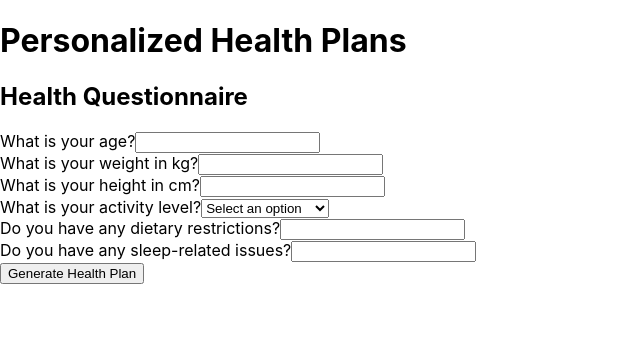
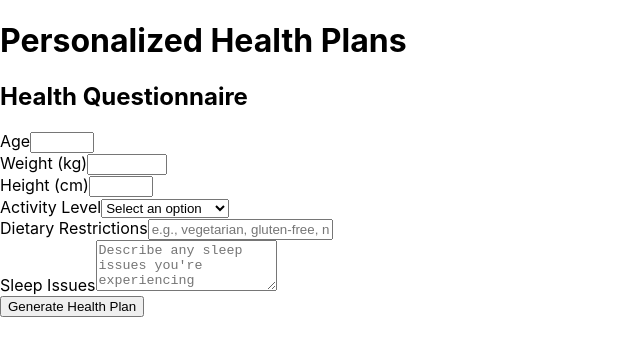
Before and after one commit to amrutlal-kavaiya/MediRAG, a React (Create React App) app in the folder healthcare-plus/frontend/: page /health-plans in a window 1280 px wide. Shown: the top 356 px of the page, without its empty margins (0-640 px from the left). Built offline with nearby package versions, Linux system fonts and the light colour scheme.

Commit message:
Health Planner Working

```diff
--- a/healthcare-plus/frontend/src/components/HealthPlans.tsx
+++ b/healthcare-plus/frontend/src/components/HealthPlans.tsx
@@ -1,57 +1,69 @@
 import React, { useState } from 'react';
 import { Utensils, Moon, AlertCircle } from 'lucide-react';
+import { Link } from 'react-router-dom';
 
 interface HealthPlanData {
-  dietPlan: string[];
-  sleepRoutine: string[];
+  diet_plan: {
+    caloric_intake: number;
+    macronutrients: {
+      carbohydrates: string;
+      proteins: string;
+      fats: string;
+    };
+    meal_plan: {
+      [key: string]: {
+        time: string;
+        items: string[];
+      };
+    };
+  };
+  sleep_routine: {
+    bedtime: string;
+    wake_time: string;
+    pre_sleep_activities: string[];
+  };
 }
 
-interface Question {
-  id: string;
-  text: string;
-  type: 'text' | 'number' | 'select';
-  options?: string[];
-}
-
-const questions: Question[] = [
-  { id: 'age', text: 'What is your age?', type: 'number' },
-  { id: 'weight', text: 'What is your weight in kg?', type: 'number' },
-  { id: 'height', text: 'What is your height in cm?', type: 'number' },
-  { id: 'activityLevel', text: 'What is your activity level?', type: 'select', options: ['Sedentary', 'Lightly Active', 'Moderately Active', 'Very Active', 'Extra Active'] },
-  { id: 'dietaryRestrictions', text: 'Do you have any dietary restrictions?', type: 'text' },
-  { id: 'sleepIssues', text: 'Do you have any sleep-related issues?', type: 'text' },
-];
-
 const HealthPlans: React.FC = () => {
-  const [answers, setAnswers] = useState<Record<string, string>>({});
+  const [formData, setFormData] = useState({
+    age: '',
+    weight: '',
+    height: '',
+    activityLevel: '',
+    dietaryRestrictions: '',
+    sleepIssues: ''
+  });
   const [healthPlan, setHealthPlan] = useState<HealthPlanData | null>(null);
   const [error, setError] = useState<string | null>(null);
   const [loading, setLoading] = useState<boolean>(false);
 
-  const handleInputChange = (id: string, value: string) => {
-    setAnswers((prev: Record<string, string>) => ({ ...prev, [id]: value }));
+  const handleInputChange = (e: React.ChangeEvent<HTMLInputElement | HTMLSelectElement | HTMLTextAreaElement>) => {
+    const { name, value } = e.target;
+    setFormData(prevData => ({ ...prevData, [name]: value }));
   };
 
-  const handleSubmit = async () => {
+  const handleSubmit = async (e: React.FormEvent) => {
+    e.preventDefault();
     setLoading(true);
     setError(null);
     setHealthPlan(null);
 
     try {
-      const response = await fetch('/api/HealthPlans', {
+      const response = await fetch('https://scaling-giggle-5gxq7xjwpjr7c79q9-3001.app.github.dev/api/HealthPlans', {
         method: 'POST',
         headers: {
           'Content-Type': 'application/json',
         },
-        body: JSON.stringify(answers),
+        body: JSON.stringify(formData),
       });
 
       if (!response.ok) {
         throw new Error('Server error');
       }
 
-      const data: HealthPlanData = await response.json();
-      setHealthPlan(data);
+      const data = await response.json();
+      console.log('Received data:', data);
+      setHealthPlan(data.healthPlan);
     } catch (err) {
       setError('An error occurred while processing your request. Please try again.');
     } finally {
@@ -60,55 +72,113 @@ const HealthPlans: React.FC = () => {
   };
 
   return (
-    <div className="min-h-screen bg-gradient-to-b from-green-50 to-white">
-      <div className="container mx-auto px-4 py-8">
-        <h1 className="text-4xl font-bold text-green-800 mb-8 text-center">Personalized Health Plans</h1>
+    <div className="min-h-screen bg-gradient-to-b from-blue-50 to-white">
+      {/* Header and other components ... */}
+
+      <main className="container mx-auto px-4 py-8">
+        <h1 className="text-4xl font-bold text-blue-800 mb-8 text-center">Personalized Health Plans</h1>
 
         <div className="bg-white rounded-lg shadow-lg p-6 mb-8">
-          <h2 className="text-2xl font-semibold text-green-700 mb-4">Health Questionnaire</h2>
+          <h2 className="text-2xl font-semibold text-blue-700 mb-4">Health Questionnaire</h2>
 
-          {questions.map((q) => (
-            <div key={q.id} className="mb-4">
-              <label htmlFor={q.id} className="block text-sm font-medium text-gray-700">
-                {q.text}
-              </label>
-              {q.type === 'select' ? (
+          <form onSubmit={handleSubmit} className="space-y-4">
+            <div>
+              <label htmlFor="age" className="block text-sm font-medium text-gray-700">Age</label>
+              <input
+                type="number"
+                id="age"
+                name="age"
+                value={formData.age}
+                onChange={handleInputChange}
+                className="mt-1 block w-full rounded-md border-gray-300 shadow-sm focus:border-blue-500 focus:ring-blue-500"
+                required
+                min="1"
+                max="120"
+              />
+            </div>
+            <div>
+              <label htmlFor="weight" className="block text-sm font-medium text-gray-700">Weight (kg)</label>
+              <input
+                type="number"
+                id="weight"
+                name="weight"
+                value={formData.weight}
+                onChange={handleInputChange}
+                className="mt-1 block w-full rounded-md border-gray-300 shadow-sm focus:border-blue-500 focus:ring-blue-500"
+                required
+                min="1"
+                max="500"
+                step="0.1"
+              />
+            </div>
+            <div>
+              <label htmlFor="height" className="block text-sm font-medium text-gray-700">Height (cm)</label>
+              <input
+                type="number"
+                id="height"
+                name="height"
+                value={formData.height}
+                onChange={handleInputChange}
+                className="mt-1 block w-full rounded-md border-gray-300 shadow-sm focus:border-blue-500 focus:ring-blue-500"
+                required
+                min="1"
+                max="300"
+              />
+            </div>
+            <div>
+              <label htmlFor="activityLevel" className="block text-sm font-medium text-gray-700">Activity Level</label>
               <select
-                  id={q.id}
-                  value={answers[q.id] || ''}
-                  onChange={(e) => handleInputChange(q.id, e.target.value)}
-                  className="mt-1 block w-full rounded-md border-gray-300 shadow-sm focus:border-green-500 focus:ring-green-500"
+                id="activityLevel"
+                name="activityLevel"
+                value={formData.activityLevel}
+                onChange={handleInputChange}
+                className="mt-1 block w-full rounded-md border-gray-300 shadow-sm focus:border-blue-500 focus:ring-blue-500"
+                required
               >
                 <option value="">Select an option</option>
-                  {q.options?.map((option) => (
-                    <option key={option} value={option}>
-                      {option}
-                    </option>
-                  ))}
+                <option value="sedentary">Sedentary</option>
+                <option value="lightly active">Lightly Active</option>
+                <option value="moderately active">Moderately Active</option>
+                <option value="very active">Very Active</option>
+                <option value="extra active">Extra Active</option>
               </select>
-              ) : (
+            </div>
+            <div>
+              <label htmlFor="dietaryRestrictions" className="block text-sm font-medium text-gray-700">Dietary Restrictions</label>
               <input
-                  type={q.type}
-                  id={q.id}
-                  value={answers[q.id] || ''}
-                  onChange={(e) => handleInputChange(q.id, e.target.value)}
-                  className="mt-1 block w-full rounded-md border-gray-300 shadow-sm focus:border-green-500 focus:ring-green-500"
+                type="text"
+                id="dietaryRestrictions"
+                name="dietaryRestrictions"
+                value={formData.dietaryRestrictions}
+                onChange={handleInputChange}
+                className="mt-1 block w-full rounded-md border-gray-300 shadow-sm focus:border-blue-500 focus:ring-blue-500"
+                placeholder="e.g., vegetarian, gluten-free, nut allergy"
               />
-              )}
             </div>
-          ))}
-
+            <div>
+              <label htmlFor="sleepIssues" className="block text-sm font-medium text-gray-700">Sleep Issues</label>
+              <textarea
+                id="sleepIssues"
+                name="sleepIssues"
+                value={formData.sleepIssues}
+                onChange={handleInputChange}
+                className="mt-1 block w-full rounded-md border-gray-300 shadow-sm focus:border-blue-500 focus:ring-blue-500"
+                rows={3}
+                placeholder="Describe any sleep issues you're experiencing"
+              ></textarea>
+            </div>
             <button
-            onClick={handleSubmit}
+              type="submit"
               disabled={loading}
               className={`w-full py-3 rounded-full text-white font-semibold ${
                 loading
                   ? 'bg-gray-400 cursor-not-allowed'
-                : 'bg-gradient-to-r from-green-600 to-green-500 hover:from-green-700 hover:to-green-600'
-            } transition duration-300 mt-6`}
+                  : 'bg-gradient-to-r from-blue-600 to-blue-500 hover:from-blue-700 hover:to-blue-600'
+              } transition duration-300`}
             >
-            {loading ? 'Processing...' : 'Generate Health Plan'}
+              {loading ? 'Generating...' : 'Generate Health Plan'}
             </button>
+          </form>
         </div>
 
         {error && (
@@ -120,32 +190,54 @@ const HealthPlans: React.FC = () => {
 
         {healthPlan && (
           <div className="bg-white rounded-lg shadow-lg p-6">
-            <h2 className="text-2xl font-semibold text-green-700 mb-4">Your Personalized Health Plan</h2>
+            <h2 className="text-2xl font-semibold text-blue-700 mb-4">Your Personalized Health Plan</h2>
 
+            {healthPlan.diet_plan && healthPlan.diet_plan.macronutrients && (
               <div className="mb-6">
-              <h3 className="text-xl font-semibold text-green-600 mb-3 flex items-center">
-                <Utensils className="mr-2" /> Recommended Diet Plan
+                <h3 className="text-xl font-semibold text-blue-600 mb-3 flex items-center">
+                  <Utensils className="mr-2" /> Diet Plan
                 </h3>
-              <ul className="list-disc list-inside text-gray-700 space-y-2">
-                {healthPlan.dietPlan.map((item: string, index: number) => (
+                <p>Caloric Intake: {healthPlan.diet_plan.caloric_intake} calories</p>
+                <h4 className="text-lg font-semibold mt-2">Macronutrients:</h4>
+                <ul className="list-disc list-inside text-gray-700">
+                  <li>Carbohydrates: {healthPlan.diet_plan.macronutrients.carbohydrates}</li>
+                  <li>Proteins: {healthPlan.diet_plan.macronutrients.proteins}</li>
+                  <li>Fats: {healthPlan.diet_plan.macronutrients.fats}</li>
+                </ul>
+                <h4 className="text-lg font-semibold mt-2">Meal Plan:</h4>
+                {Object.entries(healthPlan.diet_plan.meal_plan).map(([meal, details]) => (
+                  <div key={meal} className="mt-2">
+                    <h5 className="font-semibold capitalize">{meal} ({details.time}):</h5>
+                    <ul className="list-disc list-inside text-gray-700">
+                      {details.items.map((item, index) => (
                         <li key={index}>{item}</li>
                       ))}
                     </ul>
                   </div>
+                ))}
+              </div>
+            )}
 
+            {healthPlan.sleep_routine && (
               <div>
-              <h3 className="text-xl font-semibold text-green-600 mb-3 flex items-center">
-                <Moon className="mr-2" /> Recommended Sleep Routine
+                <h3 className="text-xl font-semibold text-blue-600 mb-3 flex items-center">
+                  <Moon className="mr-2" /> Sleep Routine
                 </h3>
-              <ul className="list-disc list-inside text-gray-700 space-y-2">
-                {healthPlan.sleepRoutine.map((item: string, index: number) => (
-                  <li key={index}>{item}</li>
+                <p>Bedtime: {healthPlan.sleep_routine.bedtime}</p>
+                <p>Wake Time: {healthPlan.sleep_routine.wake_time}</p>
+                <h4 className="text-lg font-semibold mt-2">Pre-sleep Activities:</h4>
+                <ul className="list-disc list-inside text-gray-700">
+                  {healthPlan.sleep_routine.pre_sleep_activities.map((activity, index) => (
+                    <li key={index}>{activity}</li>
                   ))}
                 </ul>
               </div>
+            )}
           </div>
         )}
-      </div>
+      </main>
+
+      {/* Footer ... */}
     </div>
   );
 };
```
Also changed, not shown: 1 other file (tests, documents, lock files or other folders). Lines whose indentation alone changed are shown as unchanged.
